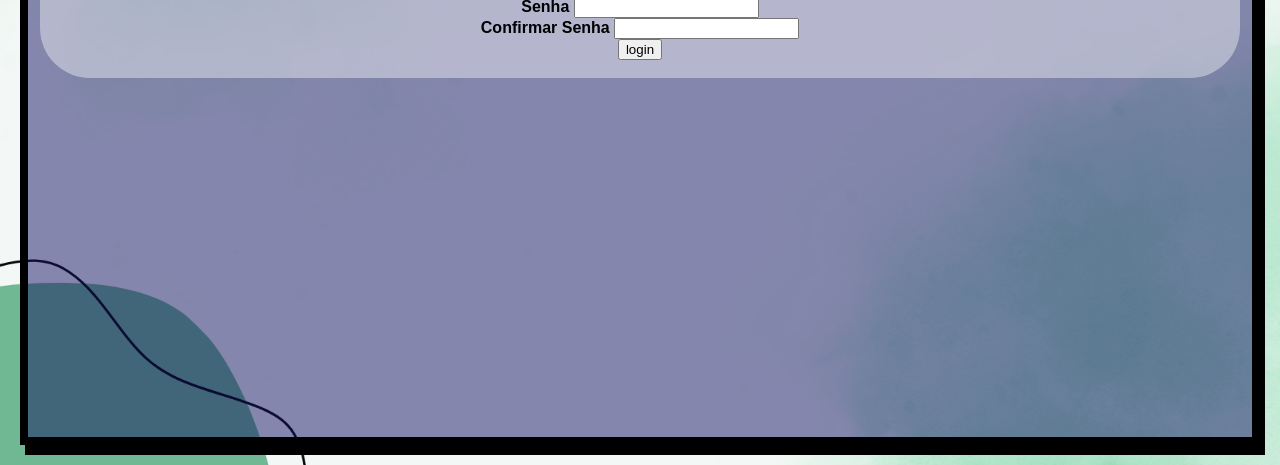
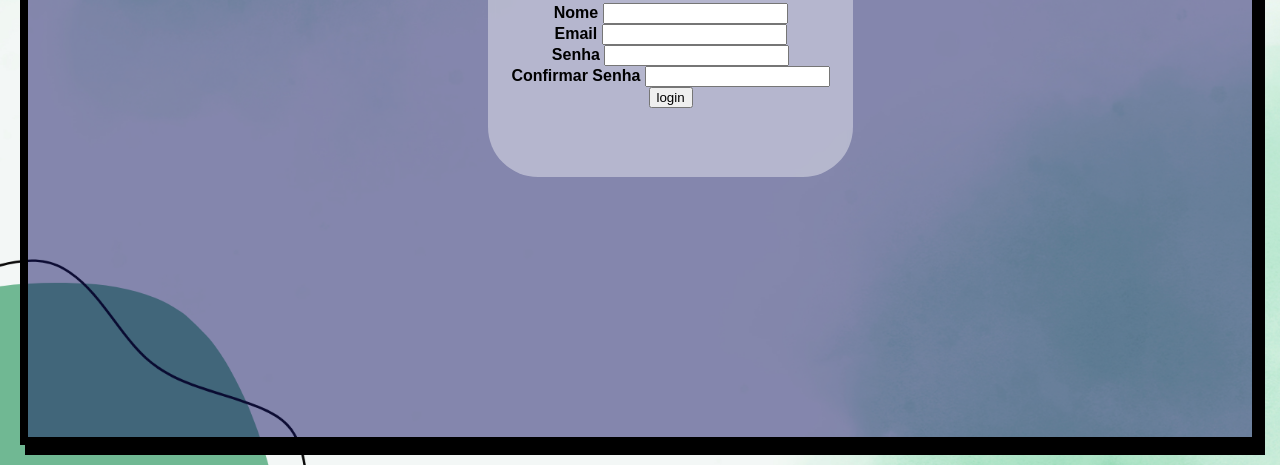
Before and after one commit to ElaineDutra/CursoINF, a plain HTML site: page TodoList/to do list.html in a window 1280 px wide. Shown: the part 335-800 px from the top of the page. Drawn offline with Linux system fonts and the light colour scheme.

Commit message:
Versão 2.0

```diff
--- a/TodoList/Estilo.css
+++ b/TodoList/Estilo.css
@@ -100,14 +100,22 @@ a{
 
 #login{
     text-align: center;
-
     background-color: rgba(255, 255, 255, 0.4);
     -webkit-backdrop-filter: blur(3px);
     backdrop-filter: blur(3px);
     padding: 2px;
-        margin: 2px;
+    margin-top: 0px;
+    margin-left: 450px;
+    margin-right: 100px;
     font-weight: bold;
     border-radius: 50px;
     font-family: Arial, Helvetica, sans-serif;
+    width: 30%;
+    height: 40%;
+    align-content: center;
+
+
+
+
 
     }
```
Lines whose indentation alone changed are shown as unchanged.
